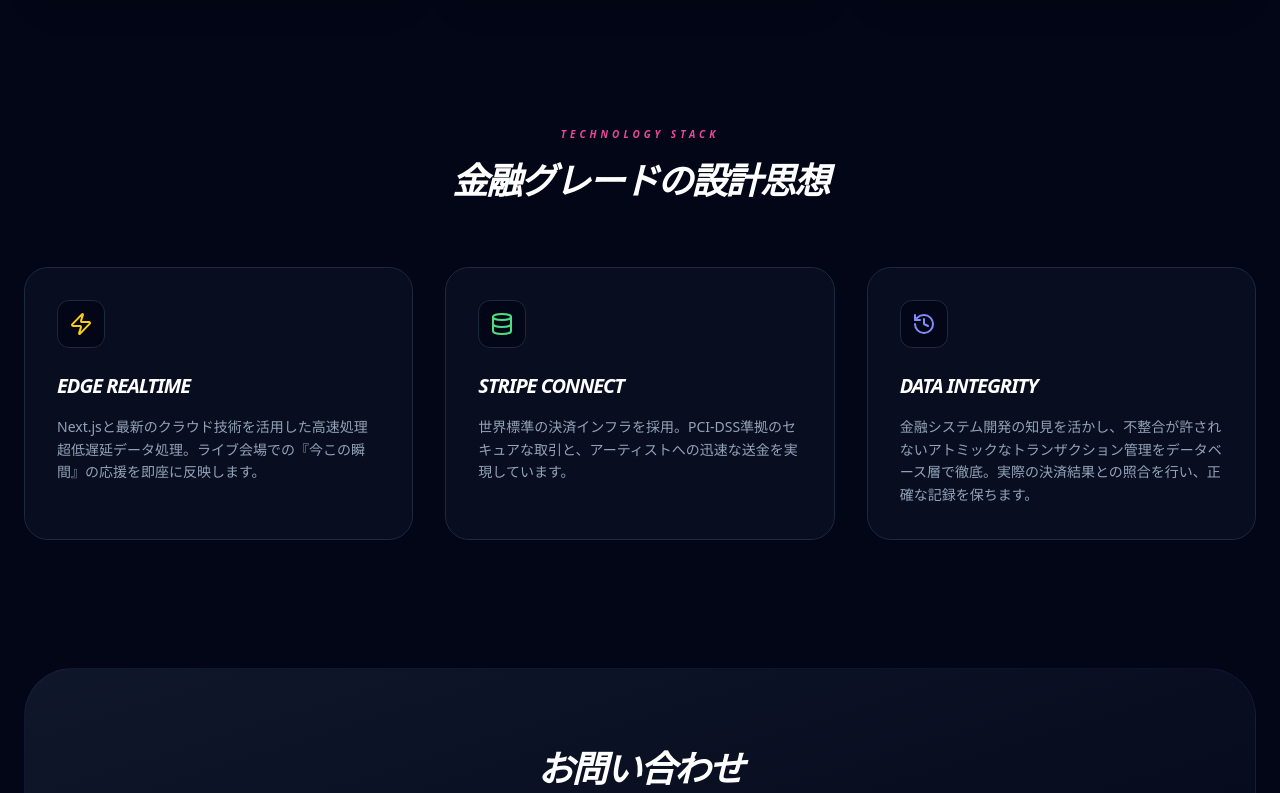
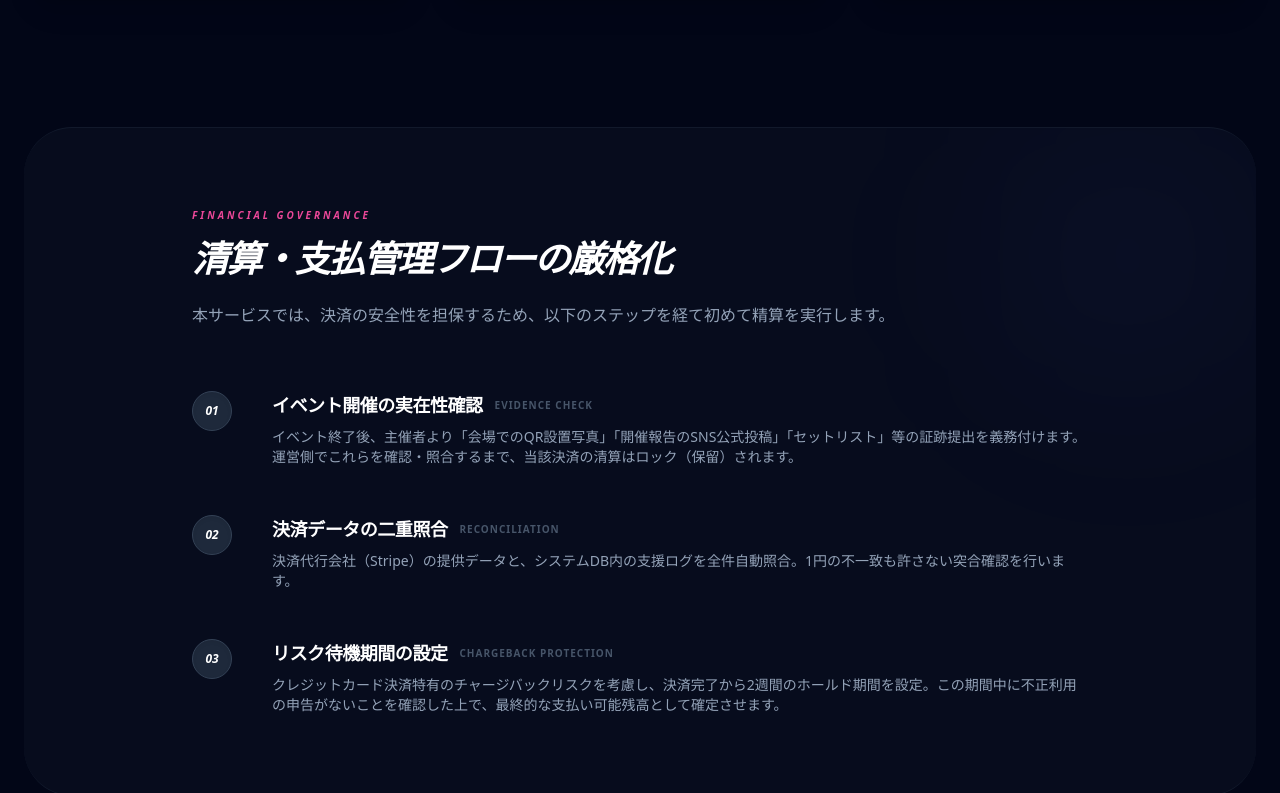
Before and after one commit to spacemindhiro/direct-cheers, a Next.js app: page /about in a window 1280 px wide. Shown: the part 3207-4000 px from the top of the page. Built offline with nearby package versions, Linux system fonts and the light colour scheme.

Commit message:
aboutに支払いチェックを追記

```diff
--- a/app/about/page.tsx
+++ b/app/about/page.tsx
@@ -2,9 +2,13 @@
 
 import React from 'react';
 import Link from 'next/link';
-import { ArrowLeft, Users, Target, Mail, Zap, Award, ShieldCheck, Database, Lock, Search, FileText, ExternalLink, History, Calendar } from "lucide-react";
+import { ArrowLeft, Users, Target, Mail, Zap, Award, ShieldCheck, Database, Lock, Search, FileText, ExternalLink, History, Calendar, CheckCircle2 } from "lucide-react";
 
 export default function AboutPage() {
+  const contactEmail = "support@direct-cheers.com";
+  const contactSubject = encodeURIComponent("【Direct Cheers】お問い合わせ");
+  const mailUrl = `mailto:${contactEmail}?subject=${contactSubject}`;
+
   return (
     <div className="min-h-screen bg-slate-950 text-slate-200 font-sans selection:bg-pink-500/30 overflow-x-hidden">
       {/* --- Background Effect --- */}
@@ -205,6 +209,60 @@ export default function AboutPage() {
           </div>
         </section>
 
+        {/* --- Settlement Flow Section (追加) --- */}
+        <section className="mb-32 relative py-20 bg-slate-900/40 border-y border-slate-800/50 rounded-[3rem] px-8 md:px-16 overflow-hidden">
+          <div className="absolute top-0 right-0 w-64 h-64 bg-indigo-500/5 blur-[100px] rounded-full" />
+          <div className="max-w-4xl mx-auto text-left relative z-10">
+            <div className="mb-16">
+              <span className="text-pink-500 font-black italic tracking-[0.3em] text-[10px] uppercase block mb-4">Financial Governance</span>
+              <h3 className="text-3xl md:text-4xl font-black text-white italic tracking-tighter uppercase leading-tight">
+                清算・支払管理フローの厳格化
+              </h3>
+              <p className="mt-6 text-slate-400 font-medium leading-relaxed text-sm md:text-base">
+                本サービスでは、決済の安全性を担保するため、以下のステップを経て初めて精算を実行します。
+              </p>
+            </div>
+
+            <div className="space-y-12">
+              <div className="flex gap-6 md:gap-10">
+                <div className="flex-none w-10 h-10 rounded-full bg-slate-800 border border-slate-700 flex items-center justify-center text-white text-xs font-black italic shadow-inner">01</div>
+                <div className="space-y-2">
+                  <h4 className="text-lg font-bold text-white tracking-tight flex items-center gap-3">
+                    イベント開催の実在性確認 <span className="text-slate-600 text-[10px] uppercase tracking-widest font-black hidden sm:inline">Evidence Check</span>
+                  </h4>
+                  <p className="text-slate-400 text-xs md:text-sm leading-relaxed font-medium">
+                    イベント終了後、主催者より「会場でのQR設置写真」「開催報告のSNS公式投稿」「セットリスト」等の証跡提出を義務付けます。運営側でこれらを確認・照合するまで、当該決済の清算はロック（保留）されます。
+                  </p>
+                </div>
+              </div>
+
+              <div className="flex gap-6 md:gap-10">
+                <div className="flex-none w-10 h-10 rounded-full bg-slate-800 border border-slate-700 flex items-center justify-center text-white text-xs font-black italic shadow-inner">02</div>
+                <div className="space-y-2">
+                  <h4 className="text-lg font-bold text-white tracking-tight flex items-center gap-3">
+                    決済データの二重照合 <span className="text-slate-600 text-[10px] uppercase tracking-widest font-black hidden sm:inline">Reconciliation</span>
+                  </h4>
+                  <p className="text-slate-400 text-xs md:text-sm leading-relaxed font-medium">
+                    決済代行会社（Stripe）の提供データと、システムDB内の支援ログを全件自動照合。1円の不一致も許さない突合確認を行います。
+                  </p>
+                </div>
+              </div>
+
+              <div className="flex gap-6 md:gap-10">
+                <div className="flex-none w-10 h-10 rounded-full bg-slate-800 border border-slate-700 flex items-center justify-center text-white text-xs font-black italic shadow-inner">03</div>
+                <div className="space-y-2">
+                  <h4 className="text-lg font-bold text-white tracking-tight flex items-center gap-3">
+                    リスク待機期間の設定 <span className="text-slate-600 text-[10px] uppercase tracking-widest font-black hidden sm:inline">Chargeback Protection</span>
+                  </h4>
+                  <p className="text-slate-400 text-xs md:text-sm leading-relaxed font-medium">
+                    クレジットカード決済特有のチャージバックリスクを考慮し、決済完了から2週間のホールド期間を設定。この期間中に不正利用の申告がないことを確認した上で、最終的な支払い可能残高として確定させます。
+                  </p>
+                </div>
+              </div>
+            </div>
+          </div>
+        </section>
+
         {/* --- Tech Stack Section --- */}
         <section className="mb-32">
           <div className="text-center mb-16">
@@ -249,7 +307,7 @@ export default function AboutPage() {
             当サービスの導入をご希望のイベントオーガナイザー様、アーティスト様、および、システムに関するご質問はお気軽にご連絡ください。
           </p>
           <div className="flex flex-col md:flex-row gap-6 w-full justify-center px-10 relative z-10">
-            <a href="mailto:support@direct-cheers.com" className="flex items-center justify-center gap-3 bg-white text-slate-950 h-16 rounded-2xl font-black text-lg hover:bg-pink-500 hover:text-white transition-all w-full md:w-auto md:px-12 shadow-2xl tracking-tighter group">
+            <a href={mailUrl} className="flex items-center justify-center gap-3 bg-white text-slate-950 h-16 rounded-2xl font-black text-lg hover:bg-pink-500 hover:text-white transition-all w-full md:w-auto md:px-12 shadow-2xl tracking-tighter group">
               <Mail size={22} className="group-hover:animate-bounce" />
               SUPPORT@DIRECT-CHEERS.COM
             </a>
```
